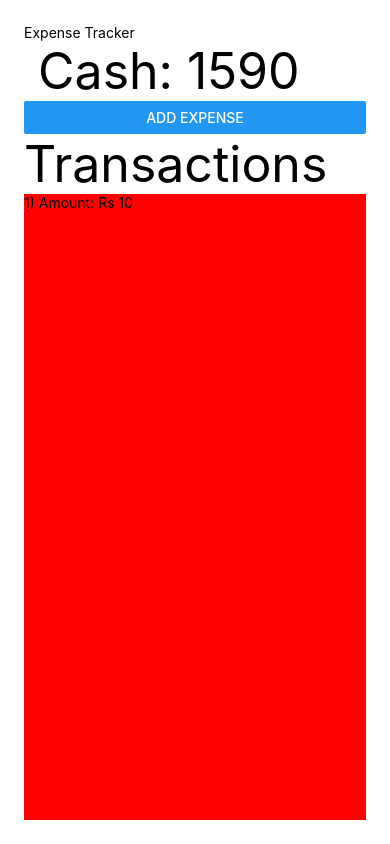
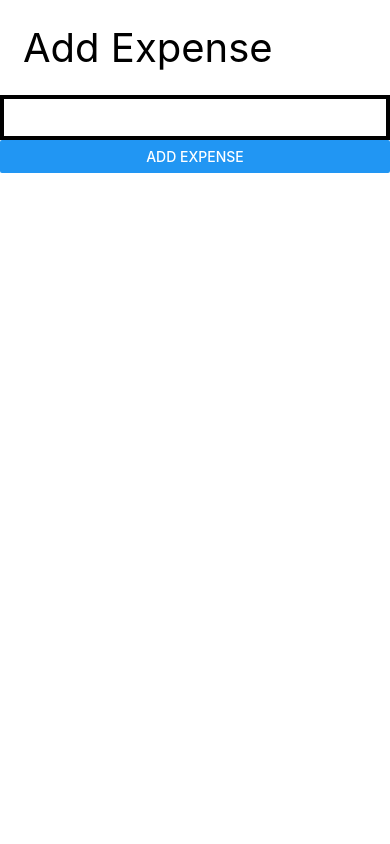
Before and after one commit to mayank4kathuria/Expense-Tracker-Mobile, a React Native app: screen / in a window 390 px wide. Both pictures are taken after a click on the button "ADD EXPENSE". Built offline with nearby package versions, Linux system fonts and the light colour scheme.

Commit message:
Refactor the add expense component into a seprate file

```diff
--- a/App.js
+++ b/App.js
@@ -1,8 +1,8 @@
 import React from 'react';
 import { StyleSheet, Text, View, ScrollView , Button } from 'react-native';
 import Constants from "expo"
+import AddExpense from './addExpense'
 
-//import { StyleSheet, Text, View, ScrollView , Button } from 'react-native';
 
 
 function Transaction(props){
@@ -17,20 +17,28 @@ export default class App extends React.Component {
 	constructor(){
 		super();
 		this.state = {
+			showAddExpenseForm: false,
 			cash: 1600,
 			transaction: []
 		}
-		this.addExpense = this.addExpense.bind(this)
+		this.addExpense = this.addExpense.bind(this);
+		this.toggleForm = this.toggleForm.bind(this);
 	}
 
+	toggleForm(){
+		this.setState( (prevState) => {
+			return {showAddExpenseForm: !prevState.showAddExpenseForm,}
+		})
+	}
 
 	addExpense(){
 		const debit = 10;
 		if(this.state.cash == 0 ){
 			this.setState({
-			cash: 0
+			cash: 0,
 		})
-		} else {
+		}
+		else {
 		this.setState( state => ({
 			cash: state.cash - debit,
 			transaction: [...state.transaction, debit],
@@ -39,11 +47,14 @@ export default class App extends React.Component {
 }
 
   render() {
+
+  	if (this.state.showAddExpenseForm) return <AddExpense />
+
     return (
       <View style={styles.container}>
         <Text style = {[styles.header]}>Expense Tracker</Text>
         <Text style = {styles.title}> Cash: {this.state.cash} </Text>
-        <Button title="Add Expense" onPress = {this.addExpense} />
+        <Button title="Add Expense" onPress = {this.toggleForm} />
         <Text style = {styles.title}>Transactions</Text>
         <ScrollView style = {[styles.tran, {backgroundColor: "red"} ]}>
         	{this.state.transaction.map( (val, index) => <Transaction id={index + 1} transact={val} /> )}
--- /dev/null
+++ b/addExpense.js
@@ -0,0 +1,44 @@
+// Implementing AddExpense Page for Expense Tracker App
+import React from 'react';
+import { View, Button, Text, StyleSheet, TextInput } from 'react-native';
+
+
+export default class AddExpense extends React.Component {
+
+	constructor(){
+		super();
+		this.state = {
+			amount: '',
+		}
+	}
+
+
+	render() {
+		return (
+			<View>
+				<Text style = {styles.header}>Add Expense</Text>
+				<TextInput style ={ styles.input } value="" />
+				<Button title="Add Expense" onpress=""/>
+			</View>
+
+			)
+	}
+
+
+}
+
+
+const styles = StyleSheet.create({
+	container: {
+		flex: 1,
+	},
+	header: {
+		fontSize: 40,
+		padding: 23,
+	},
+	input: {
+		padding: 10,
+		borderWidth: 4,
+		borderColor: 'black',
+	}
+});
```
